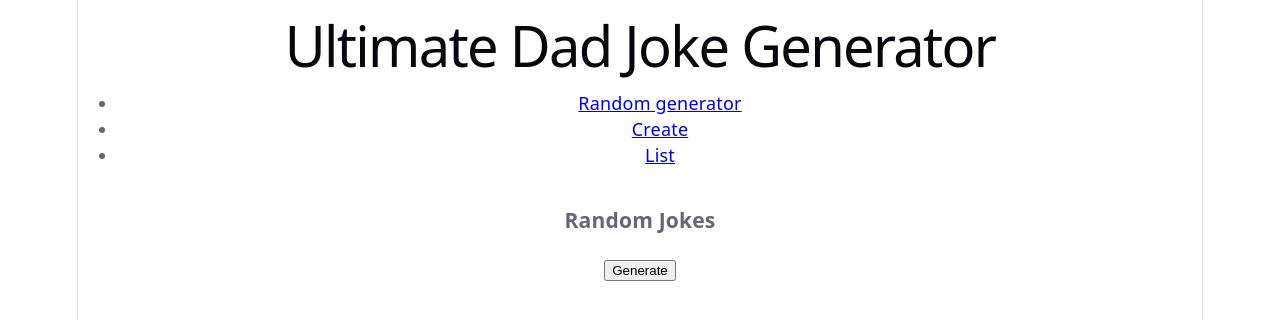
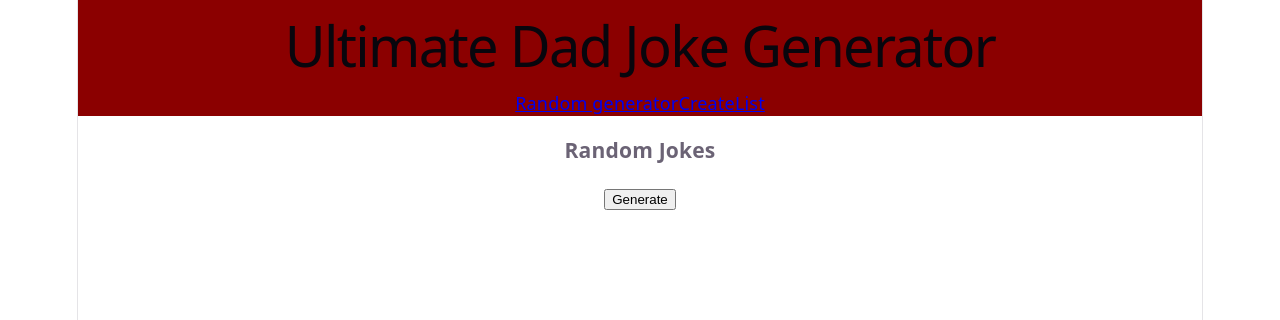
Before and after one commit to velipetriturunen/dad_jokes_app, a React (Vite) app: page / in a window 1280 px wide. Shown: the top 320 px of the page. Built offline with nearby package versions, Linux system fonts and the light colour scheme.

Commit message:
Visuaaliset muutokset headeriin.

```diff
--- a/src/App.jsx
+++ b/src/App.jsx
@@ -55,7 +55,7 @@ function App() {
 
     return (
         <BrowserRouter>
-            <div className="app">
+            <div className="header">
                 <Header />
                 <NavBar />
             </div>
--- a/src/components/NavBar.jsx
+++ b/src/components/NavBar.jsx
@@ -1,29 +1,30 @@
 import { Navbar, Nav, Container } from 'react-bootstrap';
-import { Link } from 'react-router-dom'
+import { NavLink } from 'react-router-dom'
 
 
 function NavBar() {
 
     return (
+ <Navbar expand="md" bg="dark" data-bs-theme="dark">
+      <Container>
+        <Navbar.Collapse id="main-navbar">
+          <Nav className="ms-auto gap-3">
 
-            <Navbar>
-                    <nav>
-                        <ul>
-                            <li>
-                                <Link to="/">Random generator </Link>
-                            </li>
+            <Nav.Link as={NavLink} to="/" end>
+              Random generator
+            </Nav.Link>
 
-                            <li>
-                                <Link to="/create">Create </Link>
-                            </li>
+            <Nav.Link as={NavLink} to="/create">
+              Create
+            </Nav.Link>
 
-                            <li>
-                                <Link to="/list">List </Link>
-                            </li>
-                        </ul>
-                    </nav>
-            </Navbar>
-
+            <Nav.Link as={NavLink} to="/list">
+              List
+            </Nav.Link>
+          </Nav>
+        </Navbar.Collapse>
+      </Container>
+    </Navbar>
     )
 }
 
```
Also changed, not shown: src/components/Header.css (added), src/components/NavBar.css (added).
